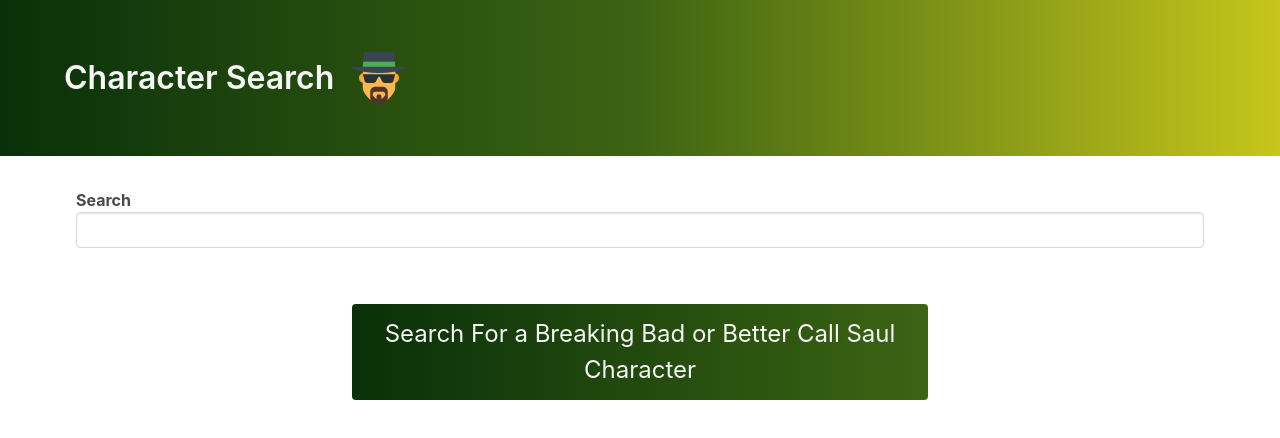
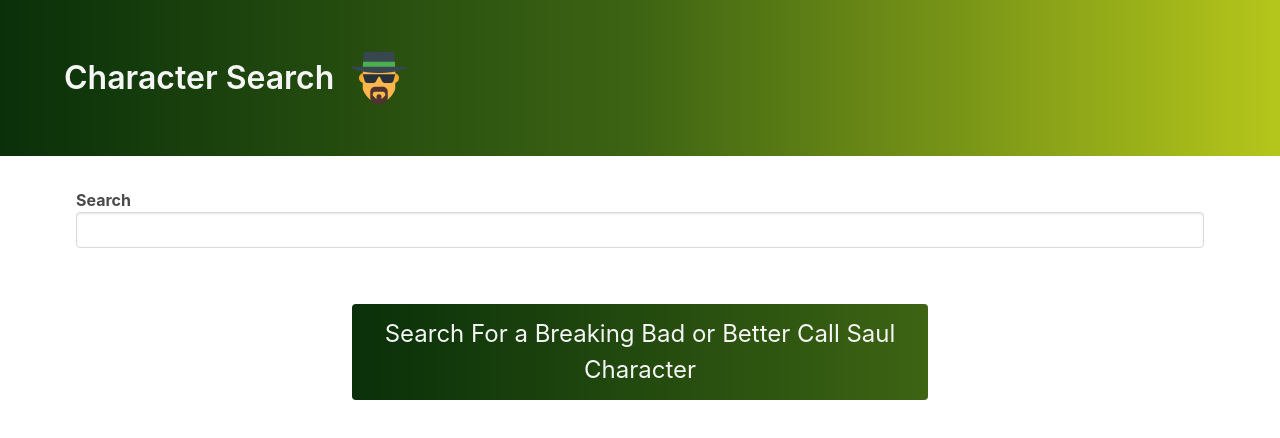
Before and after one commit to P-Corn/character-search, a plain HTML site: page index.html in a window 1280 px wide. Drawn offline with nearby package versions, Linux system fonts and the light colour scheme.

Commit message:
adjusted the yellow color that was just added to look more similar to the smoke on the breaking bad opening screen

```diff
--- a/style.css
+++ b/style.css
@@ -37,7 +37,7 @@ figure.image {
 
 .hero {
   margin-bottom: 20px;
-  background-image: linear-gradient(to right, #093009, #3d6413, #c6c61b);
+  background-image: linear-gradient(to right, #093009, #3d6413, #b5c61b);
 }
 
 .dropdown-menu, .dropdown {
```
